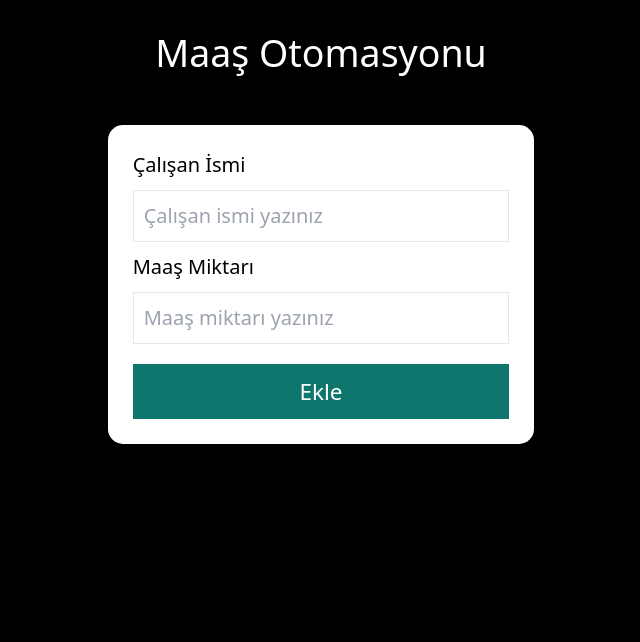
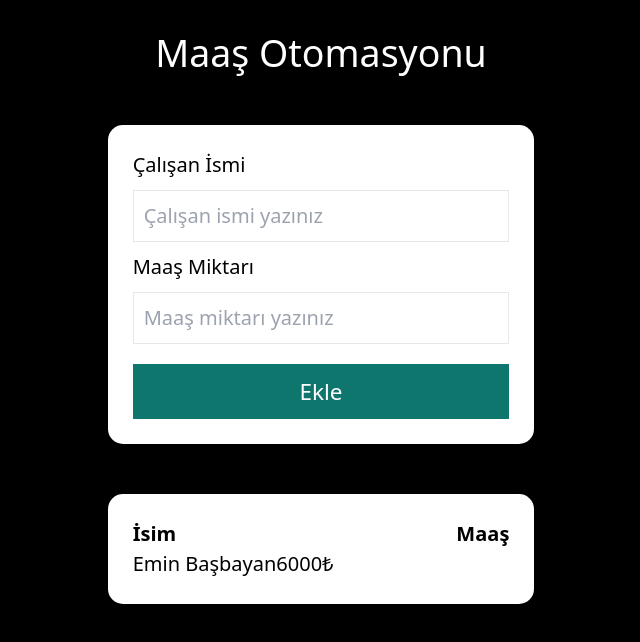
Before and after one commit to Pheaquel98/reactWorkerSalary, a React (Vite) app in the folder workersalary/: page / in a window 1280 px wide. Shown: the top 642 px of the page, without its empty margins (319-959 px from the left). Built offline with nearby package versions, Linux system fonts and the light colour scheme.

Commit message:
list component created

```diff
--- a/workersalary/src/App.jsx
+++ b/workersalary/src/App.jsx
@@ -1,5 +1,6 @@
 import { useState } from "react"
 import AddWorker from "./components/Workers/AddWorker"
+import WorkerList from "./components/Workers/WorkerList"
 
 function App() {
   const [count, setCount] = useState(0)
@@ -8,6 +9,7 @@ function App() {
     <div className="App">
       <h1 className="text-white text-center mt-6 text-3xl">Maaş Otomasyonu</h1>
       <AddWorker />
+      <WorkerList />
     </div>
   )
 }
--- a/workersalary/src/components/Workers/AddWorker.jsx
+++ b/workersalary/src/components/Workers/AddWorker.jsx
@@ -6,6 +6,8 @@ import { useState } from "react"
 const AddWorker = () => {
   const [workerName, setWorkerName] = useState("")
   const [wage, setWage] = useState("")
+
+  const minimumWage = 5000
 
   const workerNameHandler = (e) => {
     setWorkerName(e.target.value)
@@ -17,6 +19,14 @@ const AddWorker = () => {
 
   const addWorkerHandler = (e) => {
     e.preventDefault()
+    if (workerName.trim().length === 0 || wage.trim().length === 0) {
+      return
+    }
+    if (+wage < minimumWage) {
+      return
+    }
+    setWorkerName("")
+    setWage("")
     console.log(workerName, wage)
   }
 
@@ -32,6 +42,7 @@ const AddWorker = () => {
           placeholder="Çalışan ismi yazınız"
           id="name"
           onChange={workerNameHandler}
+          value={workerName}
         />
         <label htmlFor="salary" className="font-medium">
           Maaş Miktarı
@@ -42,6 +53,7 @@ const AddWorker = () => {
           placeholder="Maaş miktarı yazınız"
           id="salary"
           onChange={wageHandler}
+          value={wage}
         />
         <Button className="mt-2" type="submit">
           Ekle
--- /dev/null
+++ b/workersalary/src/components/Workers/WorkerList.jsx
@@ -0,0 +1,21 @@
+import React from "react"
+import Card from "../UI/Card"
+
+const WorkerList = () => {
+  return (
+    <Card className="mt-10">
+      <ul>
+        <li className="flex justify-between">
+          <span className="font-bold">İsim</span>
+          <span className="font-bold">Maaş</span>
+        </li>
+        <li>
+          <span>Emin Başbayan</span>
+          <span>6000₺</span>
+        </li>
+      </ul>
+    </Card>
+  )
+}
+
+export default WorkerList
```
